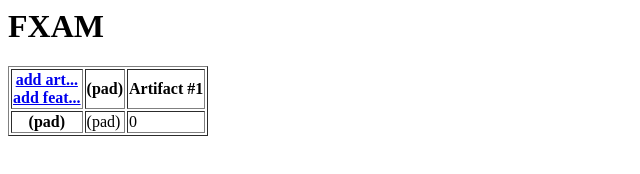
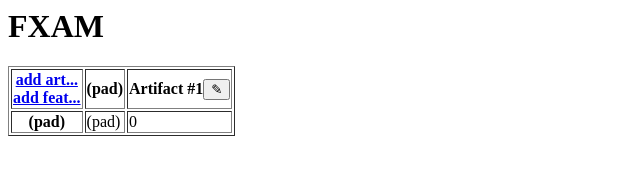
Before and after one commit to dallaylaen/fxam-tool, a website: page docs/index.html in a window 1280 px wide. Both pictures are taken after a click on the link "add art...". Shown: the whole page, without its empty margins (0-640 px from the left). Drawn offline with Linux system fonts and the light colour scheme.

Commit message:
[hmtl] Editable artifact names

```diff
--- a/docs/index.html
+++ b/docs/index.html
@@ -25,6 +25,53 @@ window.onerror = function(err) {
     };
 }
 </script>
+<script>
+    function editableSpan(onChange, text='...') {
+        const elem = document.createElement('span');
+        const content = document.createElement('span');
+        const bEdit = document.createElement('button');
+        const bSave = document.createElement('button');
+        const buttonDefault = bSave.style.display;
+        bSave.style.display = 'none';
+        content.innerHTML = text;
+        elem.appendChild(content);
+        elem.appendChild(bEdit);
+        elem.appendChild(bSave);
+        elem.text = function(set) {
+            if (set === undefined) {
+                return content.innerText;
+            } else {
+                content.innerText = set;
+            };
+        };
+        bEdit.innerHTML = '✎';
+        bSave.innerHTML = '✔';
+        const save = function () {
+            onChange(content.innerText);
+            content.contentEditable = false;
+            bEdit.style.display = buttonDefault;
+            bSave.style.display = 'none';
+            content.onblur = undefined;
+        };
+        bEdit.onclick = function() {
+            // TODO restore old text
+            bEdit.style.display = 'none';
+            bSave.style.display = buttonDefault;
+            content.contentEditable = true;
+            content.onblur = save;
+            content.focus();
+        };
+        bSave.onclick = save;
+        content.onkeydown = e => {
+            if (e.which === 13) {
+                e.stopPropagation();
+                save();
+                return false;
+            };
+        };
+        return elem;
+    }
+</script>
 <script src="js/fxam.js"></script>
 <script>
     const project = new Project;
@@ -36,10 +83,10 @@ window.onerror = function(err) {
     function addArtifact() {
         const art = project.addArtifact();
         const th = document.createElement( 'th', {id:'art_'+art.id} );
+        th.appendChild( editableSpan(text => {art.name = text}) );
         artName.appendChild( th );
         const list = table.children;
         for( let i=1; i<list.length; i++) {
-            console.log("appending td to ", list[i]);
             const cell = document.createElement('td', );
             list[i].appendChild(cell);
         }
@@ -78,7 +125,7 @@ window.onerror = function(err) {
         const col = project.indexOf(art);
         if (col === -1)
             throw new Error('foo bared');
-        artName.children[col+2].innerHTML = art.name;
+        artName.children[col+2].children[0].text(art.name);
         artCost.children[col+2].innerHTML = art.cost();
 
         for( let row = 0; row<project.features.length(); row++)
```
